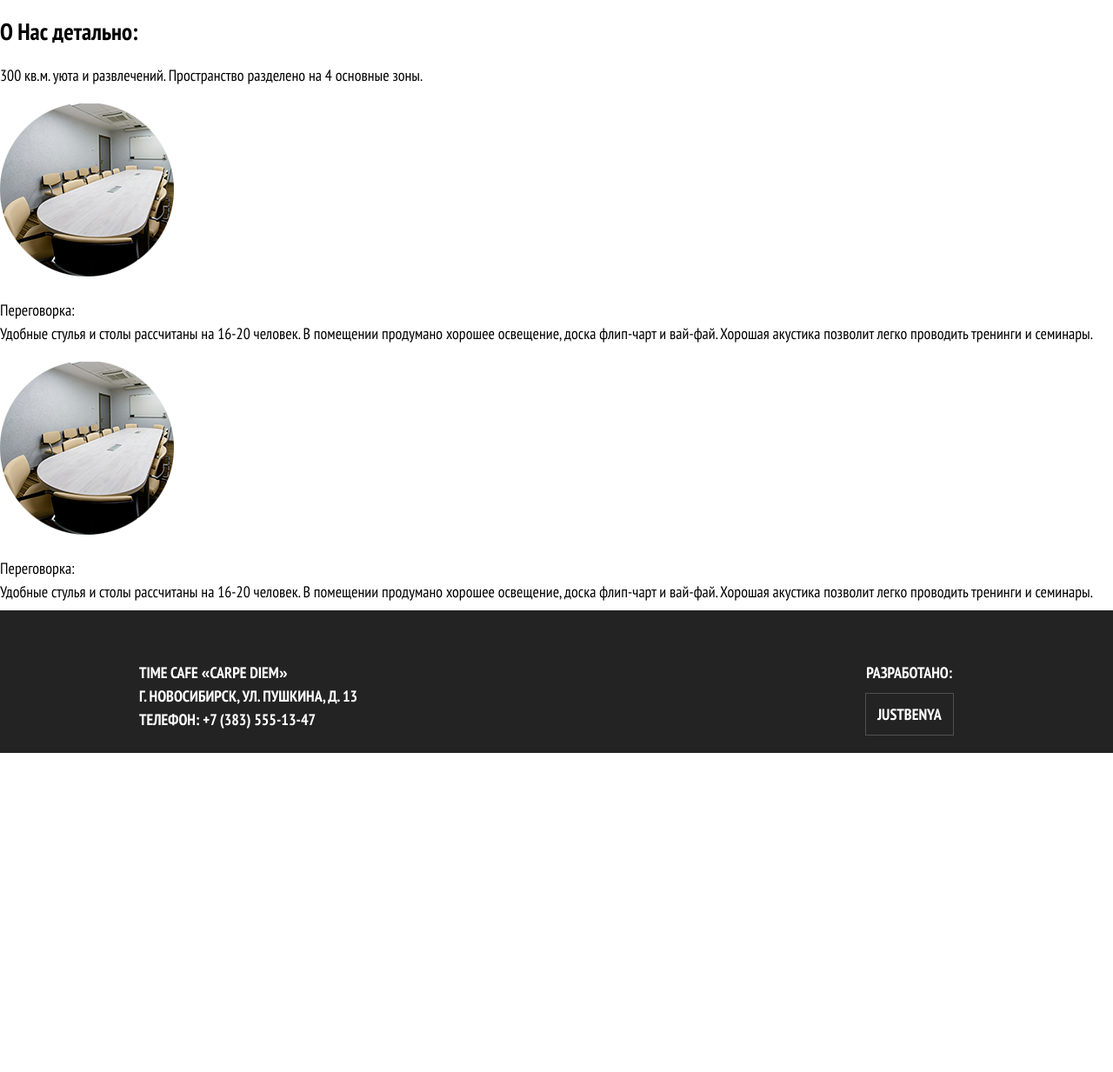
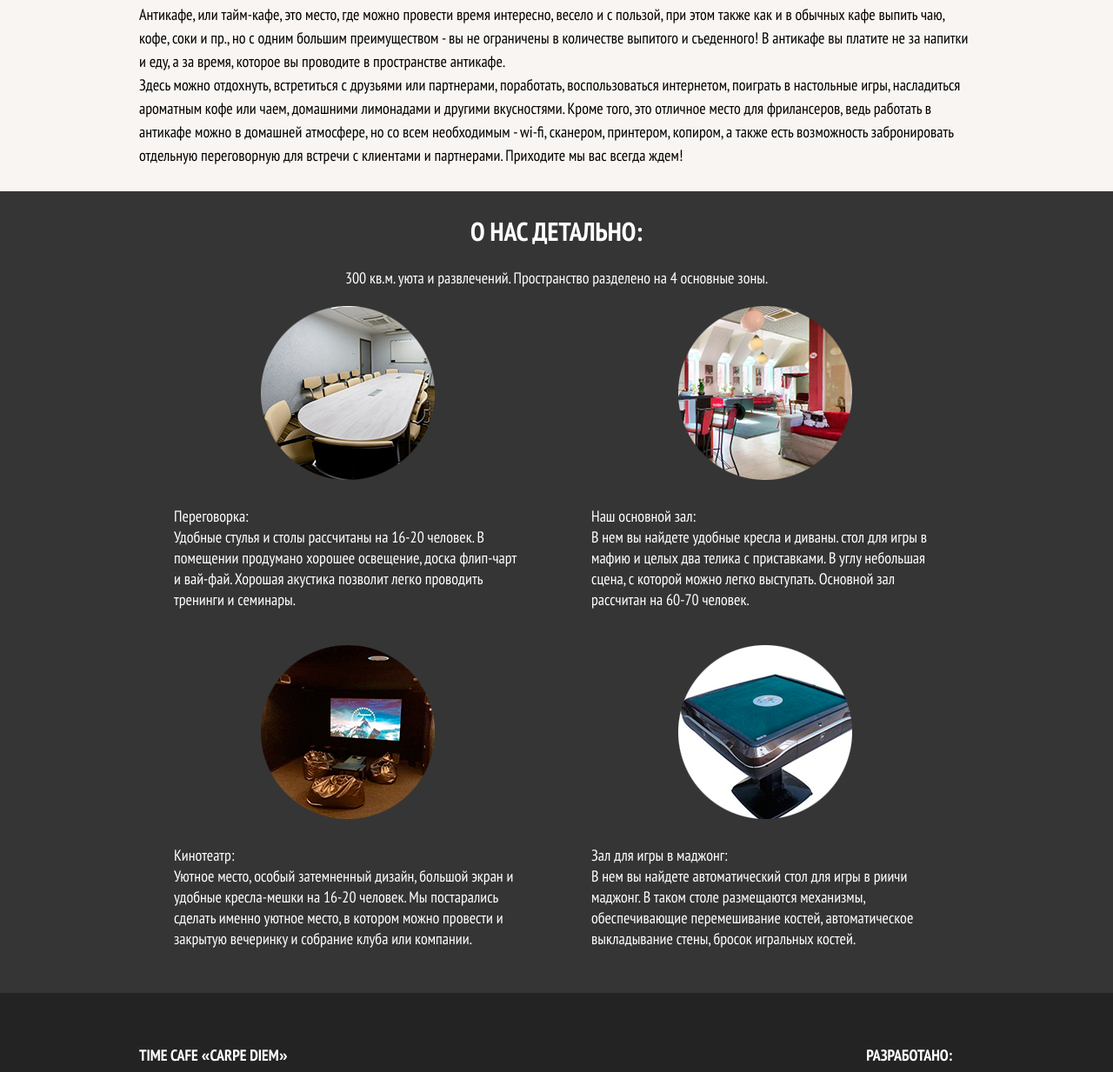
Before and after one commit to justbenya/carpediem-timecafe, a website: page about.html in a window 1280 px wide. Shown: the part 506-1739 px from the top of the page at 87% size. Before the commit the page ends 1372 px from the top, so only its background shows below. Drawn offline with Linux system fonts and the light colour scheme.

Commit message:
Create page about cafe. Create style and image.

```diff
--- a/about.html
+++ b/about.html
@@ -55,14 +55,14 @@
           Антикафе, или тайм-кафе, это место, где можно провести время
           интересно, весело и с пользой, при этом также как и в обычных
           кафе выпить чаю, кофе, соки и пр., но с одним большим преимуществом
-           — вы не ограничены в количестве выпитого и съеденного! В антикафе
+          - вы не ограничены в количестве выпитого и съеденного! В антикафе
            вы платите не за напитки и еду, а за время, которое вы проводите в
            пространстве антикафе. <br>Здесь можно отдохнуть, встретиться с
            друзьями или партнерами, поработать, воспользоваться интернетом,
            поиграть в настольные игры, насладиться ароматным кофе или чаем,
            домашними лимонадами и другими вкусностями. Кроме того, это отличное
            место для фрилансеров, ведь работать в антикафе можно в домашней атмосфере,
-           но со всем необходимым — wi-fi, сканером, принтером, копиром, а также есть
+           но со всем необходимым - wi-fi, сканером, принтером, копиром, а также есть
            возможность забронировать отдельную переговорную для встречи с клиентами и
            партнерами. Приходите мы вас всегда ждем!
         </p>
@@ -70,12 +70,14 @@
     </section>
 
     <section class="about-cafe">
+      <div class="about-cafe__wrapper">
         <h2 class="about-cafe__title">О Нас детально:</h2>
         <p class="about-cafe__text">300 кв.м. уюта и развлечений. Пространство разделено на 4 основные зоны.</p>
 
+        <div class="about-cafe__items">
           <div class="about-cafe__item">
-        <img src="img/office-2.png" alt="Переговорка" width="200" height="200">
-        <p>
+            <img class="about-cafe__img" src="img/office-2.png" alt="Переговорка" width="200" height="200">
+            <p class="about-cafe__text">
               Переговорка:<br>
               Удобные стулья и столы рассчитаны на 16-20 человек. В помещении продумано хорошее освещение,
               доска флип-чарт и вай-фай. Хорошая акустика позволит легко проводить тренинги и семинары.
@@ -83,14 +85,41 @@
           </div>
 
           <div class="about-cafe__item">
-        <img src="img/office-2.png" alt="Переговорка" width="200" height="200">
-        <p>
-          Переговорка:<br>
-          Удобные стулья и столы рассчитаны на 16-20 человек. В помещении продумано хорошее освещение,
-          доска флип-чарт и вай-фай. Хорошая акустика позволит легко проводить тренинги и семинары.
+            <img class="about-cafe__img" src="img/caffe-2.png" alt="Основной зал" width="200" height="200">
+            <p class="about-cafe__text">
+              Наш основной зал:<br>
+              В нем вы найдете удобные кресла и диваны.
+              стол для игры в мафию и целых два телика с приставками.
+              В углу небольшая сцена, с которой можно легко выступать.
+              Основной зал рассчитан на 60-70 человек.
             </p>
           </div>
 
+          <div class="about-cafe__item">
+            <img class="about-cafe__img" src="img/cinema-2.png" alt="Кинотеатр" width="200" height="200">
+            <p class="about-cafe__text">
+              Кинотеатр:<br>
+              Уютное место, особый затемненный дизайн, большой
+              экран и удобные кресла-мешки на 16-20 человек.
+              Мы постарались сделать именно уютное место,
+              в котором можно провести и закрытую вечеринку
+              и собрание клуба или компании.
+            </p>
+          </div>
+
+          <div class="about-cafe__item">
+            <img class="about-cafe__img" src="img/mahjong.png" alt="Маджонг" width="200" height="200">
+            <p class="about-cafe__text">
+              Зал для игры в маджонг:<br>
+              В нем вы найдете автоматический стол
+              для игры в риичи маджонг. В таком
+              столе размещаются механизмы, обеспечивающие
+              перемешивание костей, автоматическое
+              выкладывание стены, бросок игральных костей.
+            </p>
+          </div>
+        </div>
+      </div>
     </section>
 
     <footer class="page-footer">
--- /dev/null
+++ b/less/blocks/about-cafe.less
@@ -0,0 +1,69 @@
+.about-cafe {
+  padding-top: 20px;
+  padding-bottom: 40px;
+
+  background-color: @color-bg-darkgrey;
+}
+
+.about-cafe__wrapper {
+  .container-adaptive();
+  padding-right: 6%;
+  padding-left: 6%;
+}
+
+.about-cafe__title {
+  color: @color-white;
+  margin: 0;
+  padding-top: 14px;
+
+  font-size: 30px;
+  line-height: 24px;
+  text-transform: uppercase;
+  text-align: center;
+}
+
+.about-cafe__items {
+  margin: 0;
+  padding: 0;
+}
+
+.about-cafe__text {
+  margin: 0;
+  padding-top: 30px;
+
+  color: @color-white;
+  font-size: 18px;
+  line-height: 24px;
+}
+
+.about-cafe__img {
+  display: none;
+}
+
+@media @tablet-width {
+  .about-cafe__text {
+    text-align: center;
+  }
+
+  .about-cafe__items .about-cafe__text {
+    text-align: left;
+  }
+
+  .about-cafe__items {
+    display: flex;
+    flex-direction: row;
+    justify-content: space-around;
+    flex-wrap: wrap;
+  }
+
+  .about-cafe__item {
+    padding: 20px 0;
+    width: 400px;
+  }
+
+  .about-cafe__img {
+    display: block;
+    margin: 0 auto;
+  }
+
+}
--- /dev/null
+++ b/less/blocks/info-cafe.less
@@ -0,0 +1,30 @@
+.info-cafe {
+  padding-top: 20px;
+  padding-bottom: 10px;
+
+  background-color: @color-bg-lightgrey;
+}
+
+.info-cafe__wrapper {
+  .container-adaptive();
+  padding-right: 6%;
+  padding-left: 6%;
+}
+
+.info-cafe__title {
+  margin-top: 0;
+  font-size: 30px;
+  line-height: 1.3;
+  text-transform: uppercase;
+  text-align: center;
+}
+
+.info-cafe__text {
+  font-size: 18px;
+}
+
+@media @tablet-width {
+  .info-cafe {
+    padding-top: 145px;
+  }
+}
--- a/less/style.less
+++ b/less/style.less
@@ -14,3 +14,5 @@
 @import "blocks/service-price";
 @import "blocks/service-other";
 @import "blocks/contact";
+@import "blocks/info-cafe";
+@import "blocks/about-cafe";
```
Also changed, not shown: css/style.css, img/caffe-2.png (added), img/cinema-2.png (added), img/mahjong.png (added), 1 other file. Lines whose indentation alone changed are shown as unchanged.
